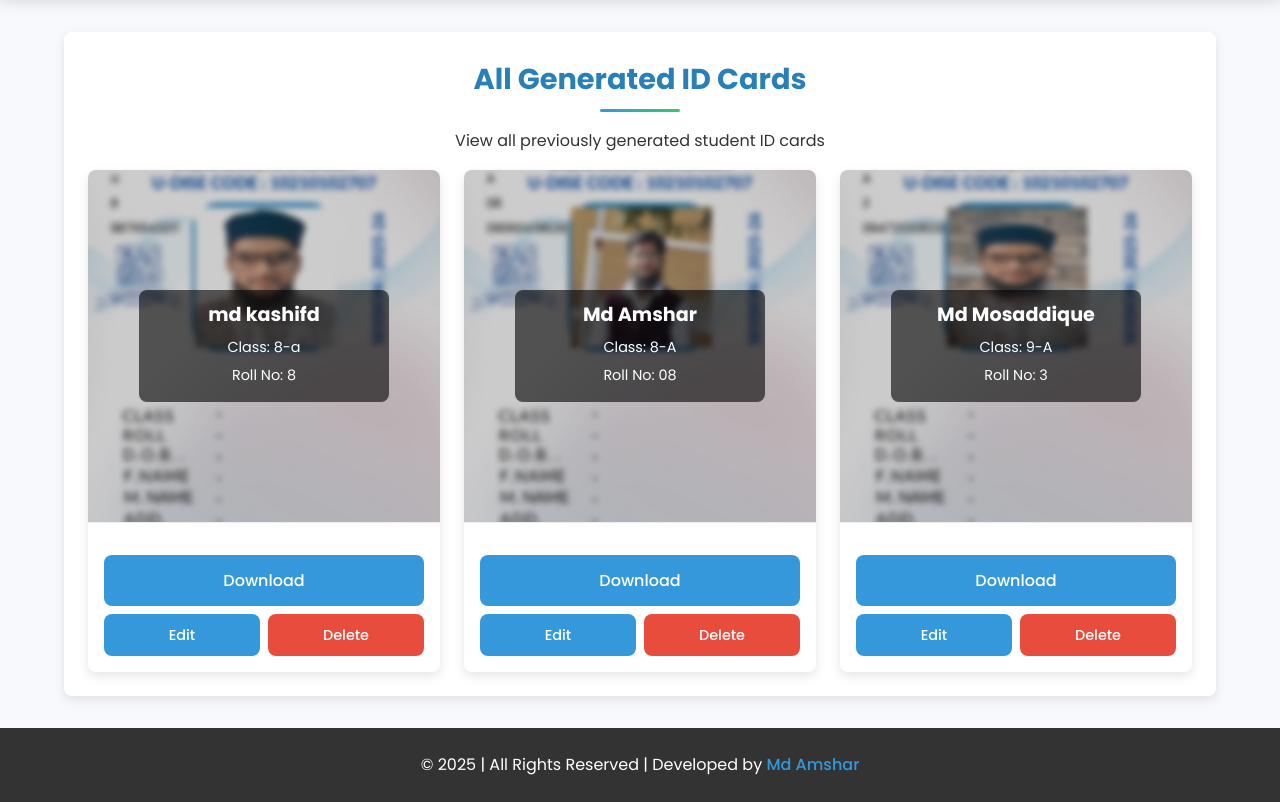
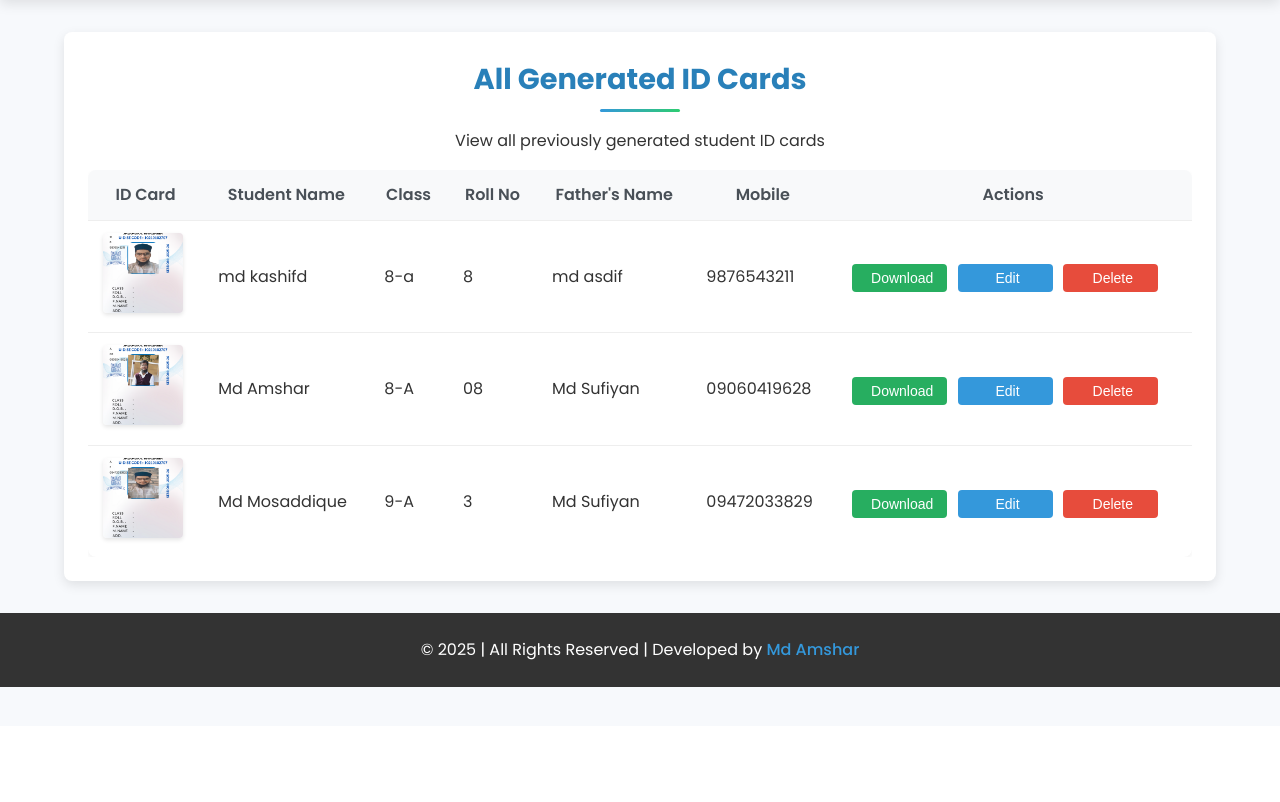
Before and after one commit to mdamshar/Id_Card_Generator, a Django app: page /view/ in a window 1280 px wide. Shown: the part 74-876 px from the top of the page. After the commit the page ends 761 px from the top, so only its background shows below. Run offline with Django 4.2, Linux system fonts and the light colour scheme; data comes from the database, SQL or seed files in the repository.

Commit message:
Change style layout of view all id section

```diff
--- a/id_card_app/templates/id_card_app/view_all.html
+++ b/id_card_app/templates/id_card_app/view_all.html
@@ -8,39 +8,63 @@
     <p class="text-center mb-2">View all previously generated student ID cards</p>
 
     {% if students %}
-        <div class="id-card-grid">
-            {% for student in students %}
-                <div class="id-card-item">
-                    {% if student.image %}
-                        <div class="image-container">
-                            <img src="{{ student.image.url }}" alt="{{ student.name }}'s ID Card" class="id-card-img">
-                            <div class="image-overlay">
-                                <div class="student-details-overlay">
-                                    <h3>{{ student.name }}</h3>
-                                    <p>Class: {{ student.student_class }}{% if student.section %}-{{ student.section }}{% endif %}</p>
-                                    <p>Roll No: {{ student.roll_no }}</p>
+        {% csrf_token %}
+        <div class="table-responsive">
+            <table class="id-card-table">
+                <thead>
+                    <tr>
+                        <th>ID Card</th>
+                        <th>Student Name</th>
+                        <th>Class</th>
+                        <th>Roll No</th>
+                        <th>Father's Name</th>
+                        <th>Mobile</th>
+                        <th>Actions</th>
+                    </tr>
+                </thead>
+                <tbody>
+                    {% for student in students %}
+                    <tr>
+                        <td class="id-card-cell">
+                            {% if student.image %}
+                                <div class="thumbnail-container">
+                                    <img src="{{ student.image.url }}" alt="{{ student.name }}'s ID Card" class="id-card-thumbnail">
+                                    <button class="view-btn" onclick="openImageModal('{{ student.image.url }}', '{{ student.name }}')">
+                                        <i class="fa fa-eye"></i>
+                                    </button>
                                 </div>
-                            </div>
-                            <button class="view-image-btn" onclick="openImageModal('{{ student.image.url }}', '{{ student.name }}')">View Full Image</button>
-                        </div>
-                    {% else %}
-                        <div class="no-image">No ID Card Image Available</div>
-                    {% endif %}
-                    <div class="id-card-info">
-                        <div class="action-buttons">
+                            {% else %}
+                                <div class="no-image-small">
+                                    <i class="fa fa-id-card"></i>
+                                </div>
+                            {% endif %}
+                        </td>
+                        <td>{{ student.name }}</td>
+                        <td>{{ student.student_class }}{% if student.section %}-{{ student.section }}{% endif %}</td>
+                        <td>{{ student.roll_no }}</td>
+                        <td>{{ student.father_name }}</td>
+                        <td>{{ student.mobile }}</td>
+                        <td class="action-cell">
                             {% if student.image %}
-                                <a href="{{ student.image.url }}" download class="btn btn-block mt-2 mb-1">Download</a>
+                                <button onclick="downloadImage('{{ student.image.url }}', '{{ student.name }}_ID_Card.png')" class="btn-table btn-download" title="Download ID Card">
+                                    <i class="fa fa-download"></i> Download
+                                </button>
                             {% else %}
-                                <button disabled class="btn btn-block mt-2 mb-1 btn-disabled">No Image to Download</button>
+                                <button disabled class="btn-table btn-disabled" title="No Image to Download">
+                                    <i class="fa fa-download"></i> Download
+                                </button>
                             {% endif %}
-                            <div class="btn-group">
-                                <a href="{% url 'edit_id_card' student.id %}" class="btn btn-edit">Edit</a>
-                                <a href="{% url 'delete_id_card' student.id %}" class="btn btn-delete">Delete</a>
-                            </div>
-                        </div>
-                    </div>
-                </div>
-            {% endfor %}
+                            <button onclick="window.location.href='{% url 'edit_id_card' student.id %}'" class="btn-table btn-edit" title="Edit ID Card">
+                                <i class="fa fa-edit"></i> Edit
+                            </button>
+                            <button onclick="confirmDelete('{% url 'delete_id_card' student.id %}', '{{ student.name }}')" class="btn-table btn-delete" title="Delete ID Card">
+                                <i class="fa fa-trash"></i> Delete
+                            </button>
+                        </td>
+                    </tr>
+                    {% endfor %}
+                </tbody>
+            </table>
         </div>
     {% else %}
         <div class="text-center" style="padding: 2rem;">
@@ -64,24 +88,146 @@
 
 {% block extra_css %}
 <style>
-    .action-buttons {
+    /* Table styles */
+    .table-responsive {
+        overflow-x: auto;
         margin-top: 1rem;
     }
 
-    .btn-group {
-        display: flex;
-        gap: 0.5rem;
-        margin-top: 0.5rem;
+    .id-card-table {
+        width: 100%;
+        border-collapse: collapse;
+        background-color: white;
+        box-shadow: 0 2px 4px rgba(0, 0, 0, 0.05);
+        border-radius: 8px;
+        overflow: hidden;
     }
 
-    .btn-edit, .btn-delete {
-        flex: 1;
-        padding: 0.6rem 0;
-        font-size: 0.9rem;
+    .id-card-table th,
+    .id-card-table td {
+        padding: 12px 15px;
+        text-align: left;
+        border-bottom: 1px solid #eee;
+    }
+
+    .id-card-table th {
+        background-color: #f8f9fa;
+        font-weight: 600;
+        color: #495057;
+        position: sticky;
+        top: 0;
+        text-align: center; /* Center align the table headers */
+    }
+
+    .id-card-table tr:hover {
+        background-color: #f8f9fa;
+    }
+
+    .id-card-table tr:last-child td {
+        border-bottom: none;
+    }
+
+    /* Thumbnail styles */
+    .thumbnail-container {
+        position: relative;
+        width: 80px;
+        height: 80px;
+        display: inline-block;
+        overflow: hidden;
+        border-radius: 4px;
+        box-shadow: 0 2px 4px rgba(0, 0, 0, 0.1);
+    }
+
+    .id-card-thumbnail {
+        width: 100%;
+        height: 100%;
+        object-fit: cover;
+        display: block;
+    }
+
+    .view-btn {
+        position: absolute;
+        top: 0;
+        left: 0;
+        width: 100%;
+        height: 100%;
+        background-color: rgba(0, 0, 0, 0.5);
+        color: white;
+        border: none;
+        cursor: pointer;
+        opacity: 0;
+        transition: opacity 0.3s;
+        display: flex;
+        align-items: center;
+        justify-content: center;
+    }
+
+    .view-btn i {
+        font-size: 18px;
+    }
+
+    .thumbnail-container:hover .view-btn {
+        opacity: 1;
+    }
+
+    .no-image-small {
+        width: 80px;
+        height: 80px;
+        display: flex;
+        align-items: center;
+        justify-content: center;
+        background-color: #f5f5f5;
+        color: #7f8c8d;
+        font-size: 24px;
+        border-radius: 4px;
+    }
+
+    /* Table buttons */
+    .action-cell {
+        white-space: nowrap;
+        text-align: center;
+    }
+
+    .btn-table {
+        display: inline-flex;
+        align-items: center;
+        justify-content: center;
+        padding: 6px 12px;
+        margin: 0 3px;
+        color: white;
+        border: none;
+        border-radius: 4px;
+        cursor: pointer;
+        transition: all 0.2s;
+        text-decoration: none;
+        font-size: 14px;
+        font-weight: 500;
+        min-width: 95px;
+    }
+
+    .btn-table i {
+        margin-right: 5px;
+    }
+
+    .btn-table:hover {
+        transform: translateY(-2px);
+        box-shadow: 0 4px 6px rgba(0, 0, 0, 0.1);
+    }
+
+    .btn-download {
+        background-color: #27ae60;
+    }
+
+    .btn-download:hover {
+        background-color: #2ecc71;
     }
 
     .btn-edit {
         background-color: #3498db;
+    }
+
+    .btn-edit:hover {
+        background-color: #2980b9;
     }
 
     .btn-delete {
@@ -95,93 +241,6 @@
     .btn-disabled {
         background-color: #95a5a6;
         cursor: not-allowed;
-    }
-
-    .no-image {
-        height: 200px;
-        display: flex;
-        align-items: center;
-        justify-content: center;
-        background-color: #f5f5f5;
-        color: #7f8c8d;
-        font-weight: 500;
-        border-bottom: 1px solid #eee;
-    }
-
-    /* Square Image Container */
-    .image-container {
-        position: relative;
-        width: 100%;
-        height: 0;
-        padding-bottom: 100%; /* Makes it square */
-        overflow: hidden;
-        border-bottom: 1px solid #eee;
-    }
-
-    .id-card-img {
-        position: absolute;
-        top: 0;
-        left: 0;
-        width: 100%;
-        height: 100%;
-        object-fit: cover; /* This will crop the image to fit the square */
-        filter: blur(3px); /* Add blur effect to the image */
-        transform: scale(1.05); /* Slightly enlarge to avoid white edges due to blur */
-    }
-
-    /* Student details overlay */
-    .image-overlay {
-        position: absolute;
-        top: 0;
-        left: 0;
-        width: 100%;
-        height: 100%;
-        display: flex;
-        justify-content: center;
-        align-items: center;
-        background-color: rgba(0, 0, 0, 0.2); /* Semi-transparent overlay */
-    }
-
-    .student-details-overlay {
-        text-align: center;
-        color: white;
-        padding: 10px;
-        background-color: rgba(0, 0, 0, 0.6);
-        border-radius: 8px;
-        width: 80%;
-        max-width: 250px;
-    }
-
-    .student-details-overlay h3 {
-        margin: 0 0 5px 0;
-        font-size: 1.2rem;
-        color: white;
-    }
-
-    .student-details-overlay p {
-        margin: 5px 0;
-        font-size: 0.9rem;
-    }
-
-    .view-image-btn {
-        position: absolute;
-        bottom: 10px;
-        left: 50%;
-        transform: translateX(-50%);
-        background-color: rgba(0, 0, 0, 0.7);
-        color: white;
-        border: none;
-        border-radius: 4px;
-        padding: 8px 12px;
-        cursor: pointer;
-        font-size: 14px;
-        opacity: 0;
-        transition: opacity 0.3s;
-        z-index: 5;
-    }
-
-    .image-container:hover .view-image-btn {
-        opacity: 1;
     }
 
     /* Modal Styles */
@@ -244,6 +303,26 @@
         object-fit: contain;
         box-shadow: 0 4px 8px rgba(0, 0, 0, 0.1);
     }
+
+    /* Responsive adjustments for tables */
+    @media (max-width: 768px) {
+        .id-card-table th,
+        .id-card-table td {
+            padding: 8px 10px;
+        }
+
+        .thumbnail-container,
+        .no-image-small {
+            width: 60px;
+            height: 60px;
+        }
+
+        .btn-table {
+            width: 32px;
+            height: 32px;
+            margin: 0 2px;
+        }
+    }
 </style>
 {% endblock %}
 
@@ -270,5 +349,37 @@
         const modal = document.getElementById('imageModal');
         modal.style.display = 'none';
     }
+
+    function downloadImage(imageUrl, fileName) {
+        // Create a temporary link element to trigger the download
+        const link = document.createElement('a');
+        link.href = imageUrl;
+        link.download = fileName;
+        document.body.appendChild(link);
+        link.click();
+        document.body.removeChild(link);
+    }
+
+    function confirmDelete(deleteUrl, studentName) {
+        if (confirm(`Are you sure you want to delete the ID card for ${studentName}?`)) {
+            // Create a form to submit a POST request (to follow Django's CSRF protection)
+            const form = document.createElement('form');
+            form.method = 'POST';
+            form.action = deleteUrl;
+
+            // Add CSRF token
+            const csrfToken = document.querySelector('[name=csrfmiddlewaretoken]');
+            if (csrfToken) {
+                const csrfInput = document.createElement('input');
+                csrfInput.type = 'hidden';
+                csrfInput.name = 'csrfmiddlewaretoken';
+                csrfInput.value = csrfToken.value;
+                form.appendChild(csrfInput);
+            }
+
+            document.body.appendChild(form);
+            form.submit();
+        }
+    }
 </script>
 {% endblock %}
```
Also changed, not shown: media/cards/Akif Parwez_77.png (added), media/cards/Md Amshar_09.png (added), media/profile_photos/6086739090121801953.jpg (added), media/profile_photos/6091327970619802905.jpg (added), media/profile_photos/6091327970619802905_erEJi71.jpg (added), media/profile_photos/WhatsApp_Image_2025-04-29_at_8.39.25_PM.jpeg (added).
